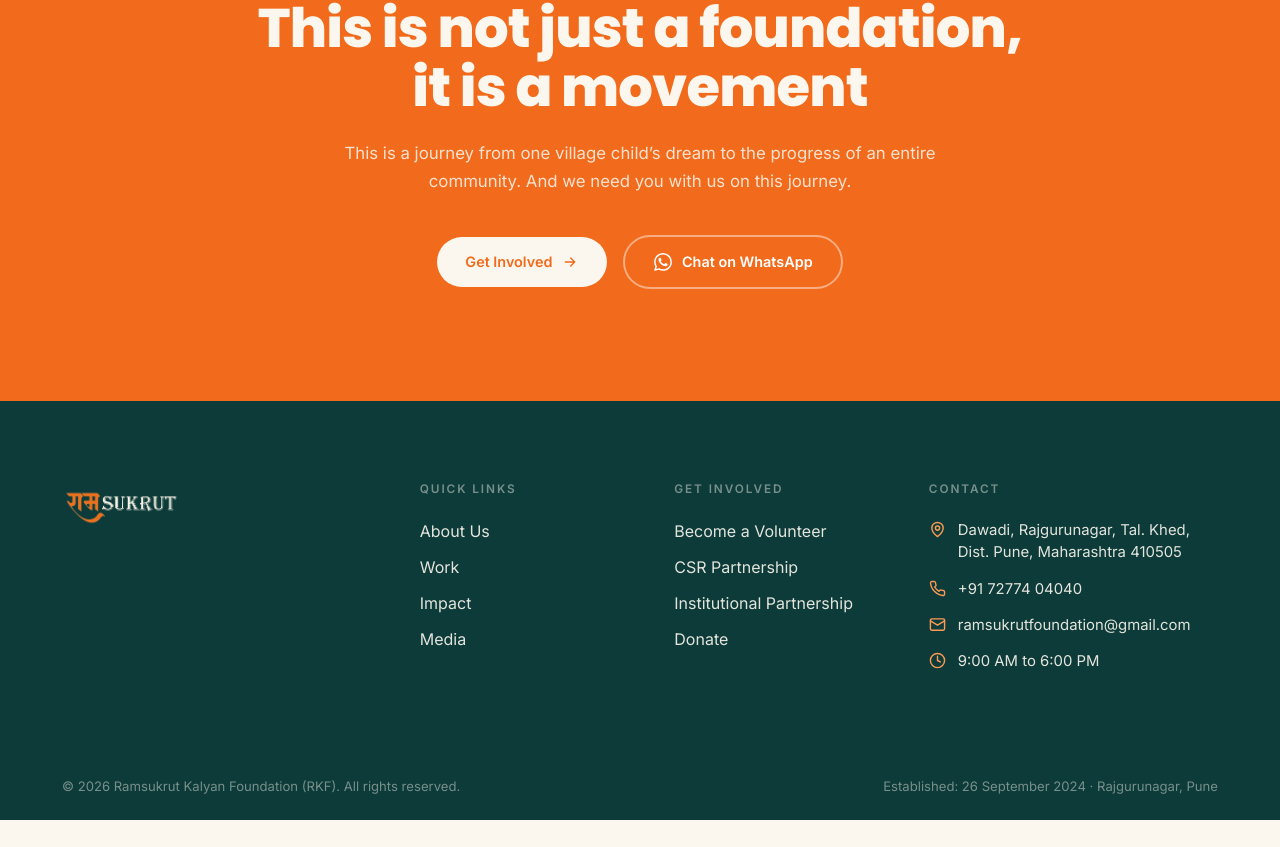
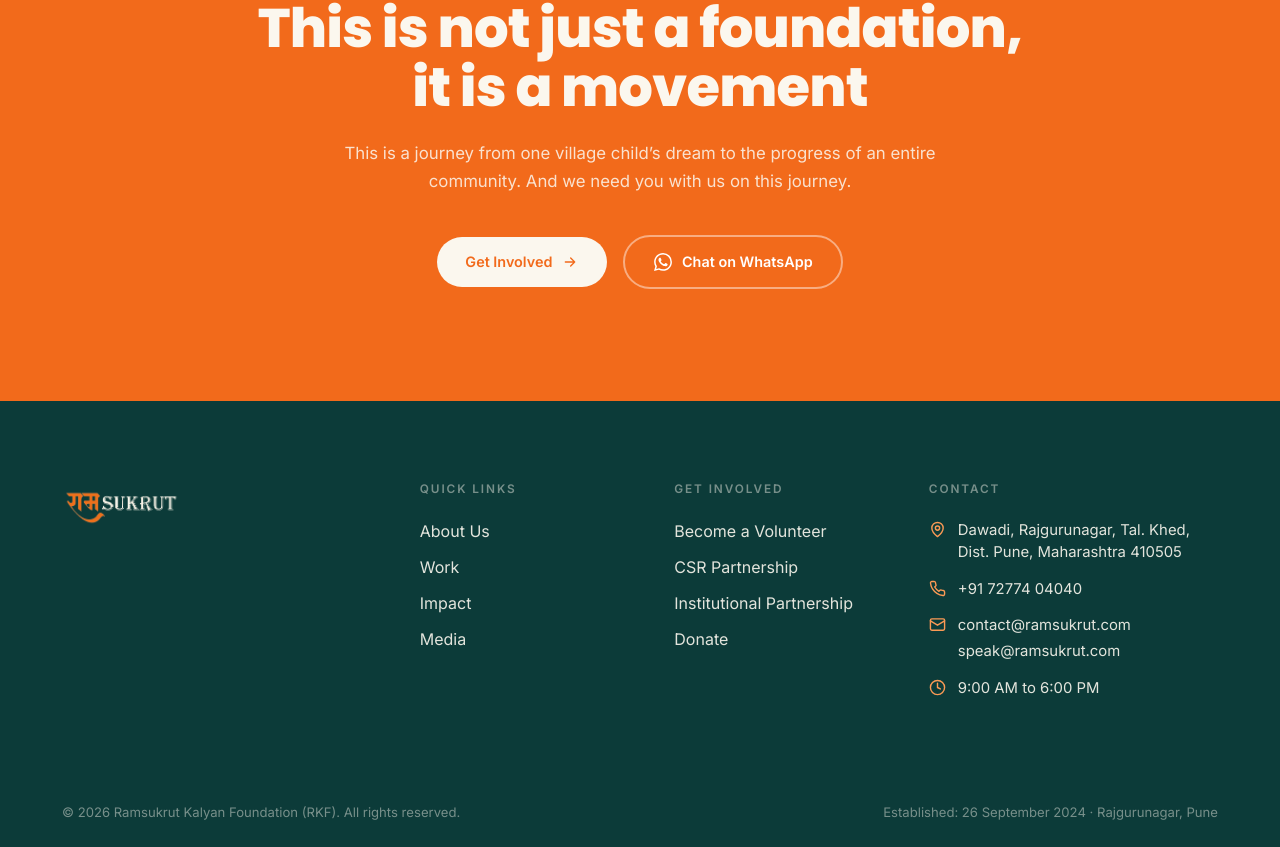
Before and after one commit to thesumitkale/RamsukrutRKF, a React (Vite) app: page /#/ in a window 1280 px wide. Shown: the part 5256-6103 px from the top of the page. Before the commit the page ends 6076 px from the top, so only its background shows below. Built offline with nearby package versions, Linux system fonts and the light colour scheme.

Commit message:
Website updated from Claude

```diff
--- a/src/components/Footer.jsx
+++ b/src/components/Footer.jsx
@@ -32,7 +32,7 @@ export default function Footer() {
           <div className="flex flex-col gap-3.5 text-[.93rem]">
             <span className="flex gap-3"><MapPin size={17} className="mt-0.5 shrink-0 text-clay-soft" />{f.addr}</span>
             <a className="flex gap-3 transition-colors hover:text-clay-soft" href="tel:+917277404040"><Phone size={17} className="mt-0.5 shrink-0 text-clay-soft" />+91 72774 04040</a>
-            <a className="flex gap-3 break-all transition-colors hover:text-clay-soft" href="mailto:ramsukrutfoundation@gmail.com"><Mail size={17} className="mt-0.5 shrink-0 text-clay-soft" />ramsukrutfoundation@gmail.com</a>
+            <div className="flex flex-col gap-1"><a className="flex gap-3 break-all transition-colors hover:text-clay-soft" href="mailto:contact@ramsukrut.com"><Mail size={17} className="mt-0.5 shrink-0 text-clay-soft" />contact@ramsukrut.com</a><a className="flex gap-3 break-all pl-[29px] transition-colors hover:text-clay-soft" href="mailto:speak@ramsukrut.com">speak@ramsukrut.com</a></div>
             <span className="flex gap-3"><Clock size={17} className="mt-0.5 shrink-0 text-clay-soft" />{f.hours}</span>
           </div>
         </div>
--- a/src/content/en.js
+++ b/src/content/en.js
@@ -405,7 +405,7 @@ export default {
   cards: [
    { icon: 'mappin', title: 'Address', lines: ['Ramsukrut Kalyan Foundation,', 'Dawadi, Rajgurunagar, Tal. Khed,', 'Dist. Pune, Maharashtra 410505'] },
    { icon: 'phone', title: 'Phone & WhatsApp', lines: ['+91 72774 04040', 'Message us directly on WhatsApp'], tel: true },
-   { icon: 'mail', title: 'Email', lines: ['ramsukrutfoundation@gmail.com'], mail: true },
+   { icon: 'mail', title: 'Email', lines: ['contact@ramsukrut.com', 'speak@ramsukrut.com'], mail: true },
    { icon: 'clock', title: 'Office Hours', lines: ['Monday to Saturday', '9:00 AM to 6:00 PM'] }
   ],
   form: {
--- a/src/content/mr.js
+++ b/src/content/mr.js
@@ -413,7 +413,7 @@ export default {
   cards: [
    { icon: 'mappin', title: 'पत्ता', lines: ['रामसुकृत कल्याण फाउंडेशन,', 'दावडी, राजगुरुनगर, ता. खेड,', 'जि. पुणे, महाराष्ट्र 410505'] },
    { icon: 'phone', title: 'फोन व WhatsApp', lines: ['+91 72774 04040', 'WhatsApp वर थेट संदेश पाठवा'], tel: true },
-   { icon: 'mail', title: 'ई-मेल', lines: ['ramsukrutfoundation@gmail.com'], mail: true },
+   { icon: 'mail', title: 'ई-मेल', lines: ['contact@ramsukrut.com', 'speak@ramsukrut.com'], mail: true },
    { icon: 'clock', title: 'कार्यालयीन वेळ', lines: ['सोमवार ते शनिवार', 'सकाळी 9:00 ते सायंकाळी 6:00'] }
   ],
   form: {
--- a/src/pages/Media.jsx
+++ b/src/pages/Media.jsx
@@ -16,6 +16,13 @@ export default function Media() {
 
       <section className="py-16 md:py-24">
         <div className="container-x">
+          <SectionHead eyebrow={m.pressEyebrow} title={m.pressTitle} sub={m.pressSub} />
+          <PressGrid items={m.press} />
+        </div>
+      </section>
+
+      <section className="section-tint py-16 md:py-24">
+        <div className="container-x">
           <SectionHead eyebrow={m.vidEyebrow} title={m.vidTitle} sub={m.vidSub} />
           <div className="reel-slider mx-auto max-w-4xl">
             {t.home.reels.map(([id, title], i) => (
@@ -25,17 +32,10 @@ export default function Media() {
         </div>
       </section>
 
-      <section className="section-tint py-16 md:py-24">
+      <section className="py-16 md:py-24">
         <div className="container-x">
           <SectionHead eyebrow={m.galEyebrow} title={m.galTitle} sub={m.galSub} />
           <GalleryGrid items={m.gallery} />
-        </div>
-      </section>
-
-      <section className="py-16 md:py-24">
-        <div className="container-x">
-          <SectionHead eyebrow={m.pressEyebrow} title={m.pressTitle} sub={m.pressSub} />
-          <PressGrid items={m.press} />
         </div>
       </section>
 
```
